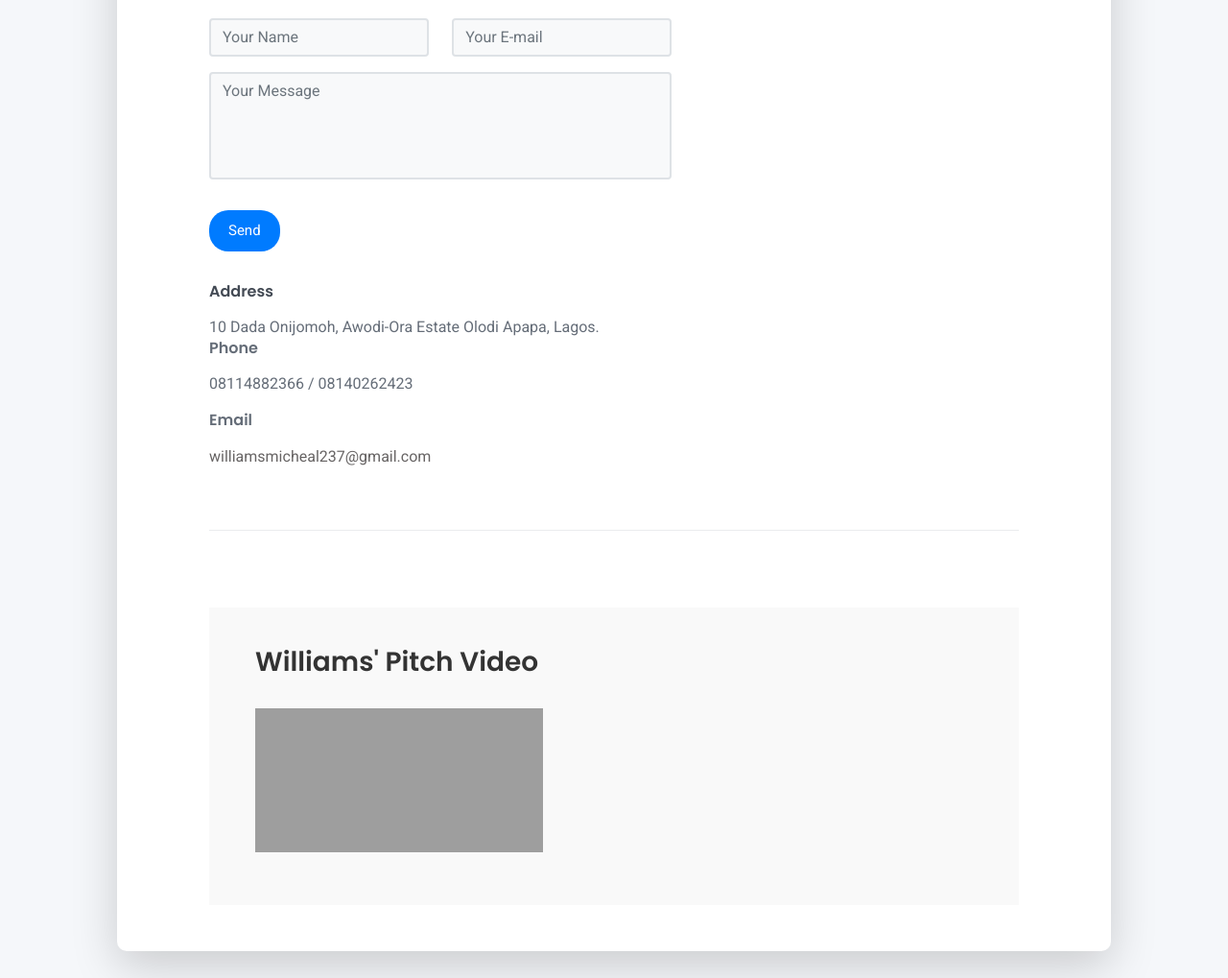
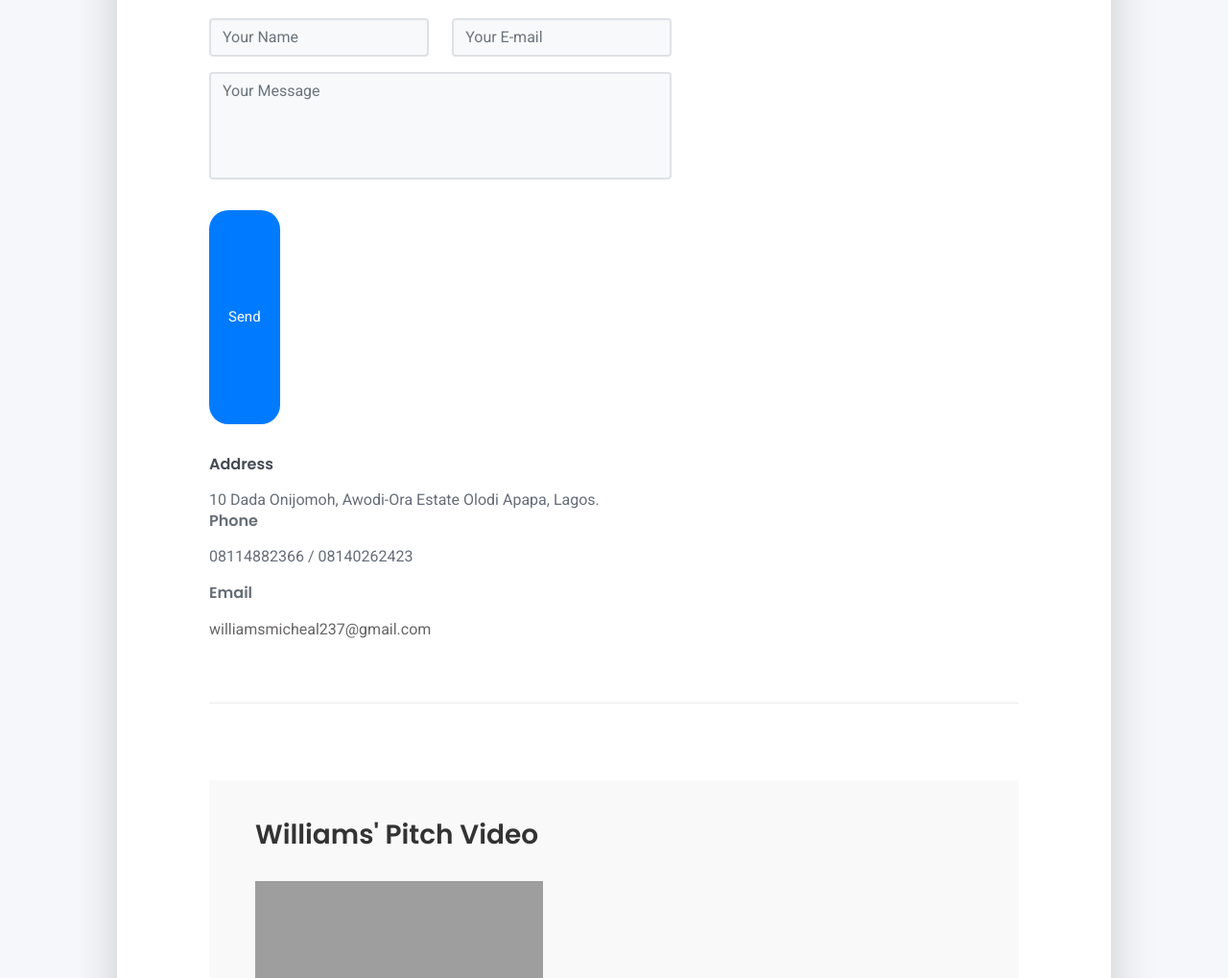
Before and after one commit to phatwillis/portfolio, a website: page index.html in a window 1280 px wide. Shown: the part 2898-3917 px from the top of the page at 96% size. Drawn offline with Linux system fonts and the light colour scheme; grey boxes are pictures that could not be loaded.

Commit message:
Update main.css

```diff
--- a/css/main.css
+++ b/css/main.css
@@ -168,7 +168,7 @@ footer a:not(.nav-link) {
   background-color: #007bff;
   border: none;
   color: #fff;
-    padding: 10px 20px;
+    padding: 100px 20px;
   border-radius: 20px; /* Add rounded border-radius */
   cursor: pointer;
   transition: background-color 0.3s, color 0.3s, border-radius 0.3s;
@@ -180,3 +180,4 @@ footer a:not(.nav-link) {
   color: #fff;
   border-radius: 20px; /* Keep rounded border-radius on hover */
 }
+ <div class="dropdown">
```
